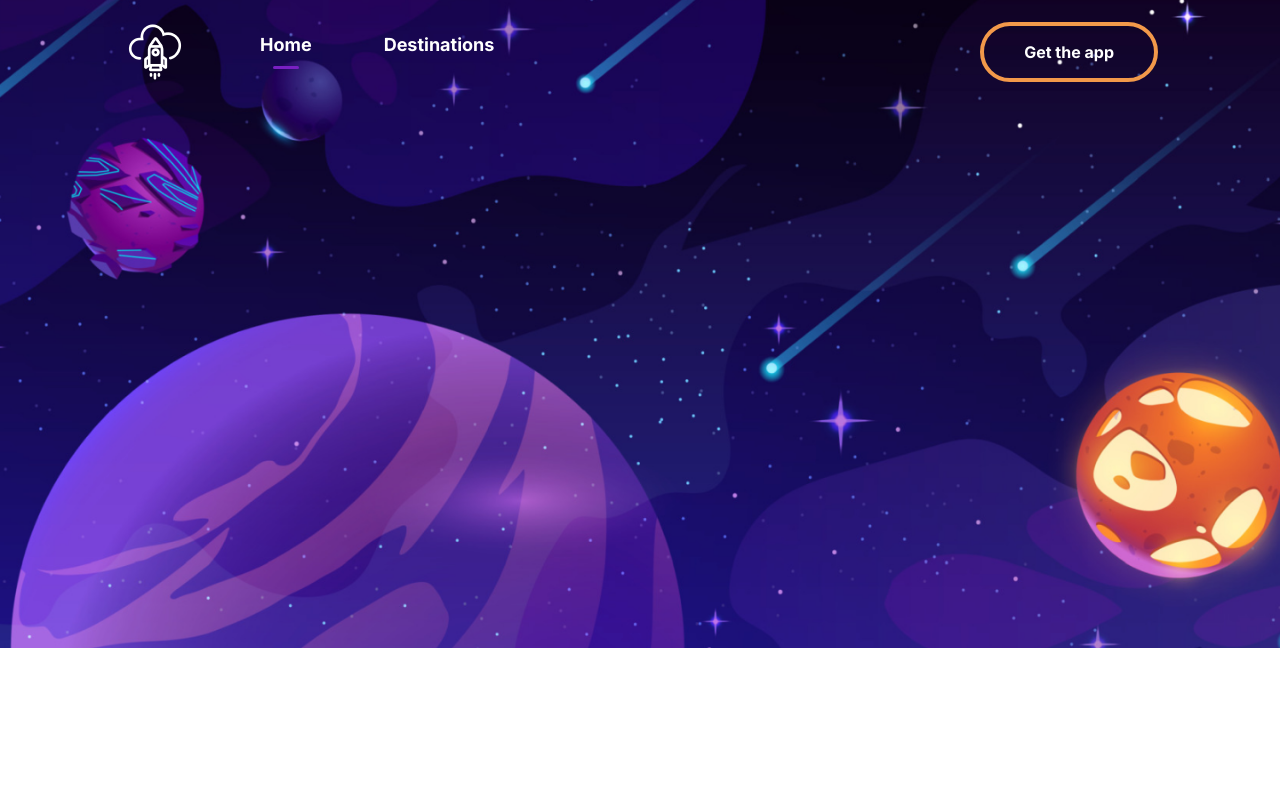
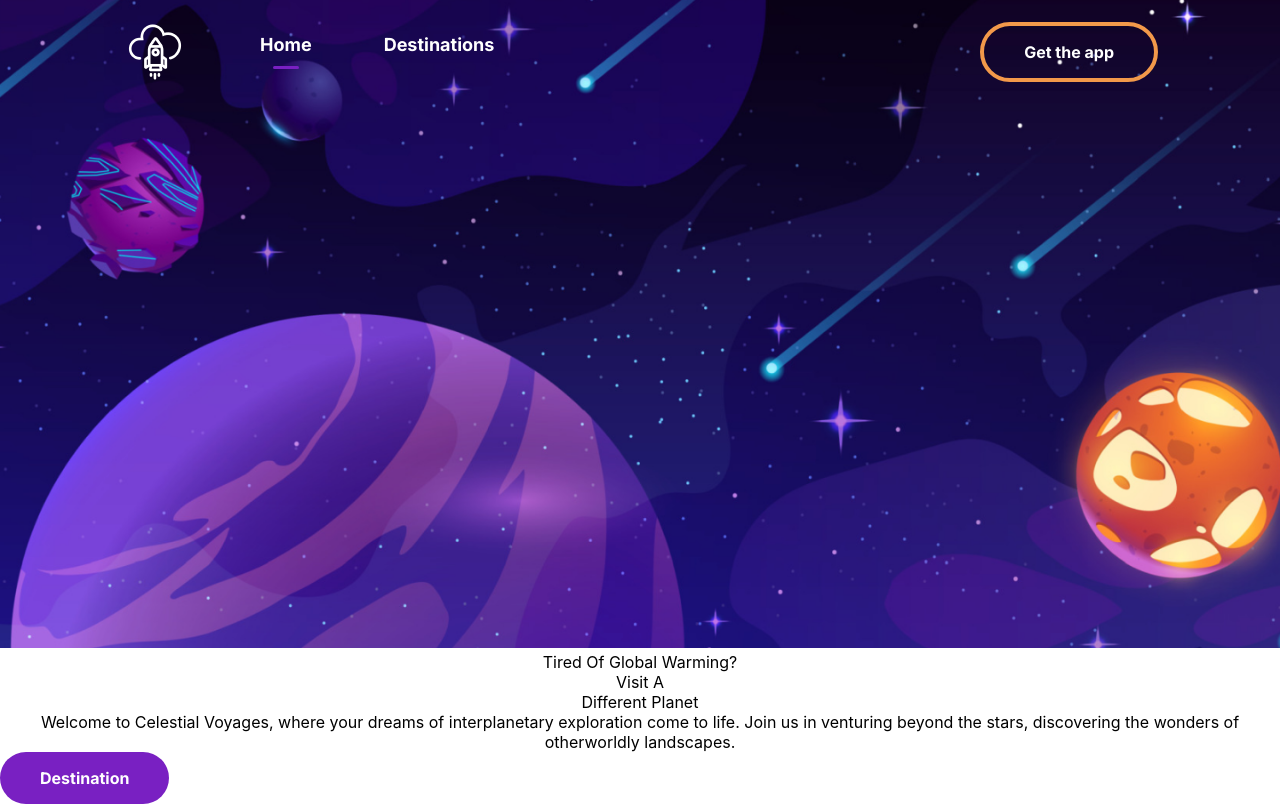
Before and after one commit to eddiesosera/dvt-term1-project, a React (Create React App) app: page / in a window 1280 px wide. Built offline with nearby package versions, Linux system fonts and the light colour scheme.

Commit message:
Hero Content Structure + Button Fill extra props

```diff
--- a/src/components/data-display/buttons/index.css
+++ b/src/components/data-display/buttons/index.css
@@ -3,4 +3,5 @@
     border-radius: 100px;
     font-family: Inter;
     font-weight: 700;
+    width: max-content;
 }
--- a/src/components/data-display/buttons/index.js
+++ b/src/components/data-display/buttons/index.js
@@ -13,12 +13,13 @@ export const ButtonOutline = ({ borderColor, borderWith, textColor, fontSize, ch
     )
 }
 
-export const ButtonFill = ({ backgroundColor, textColor, fontSize, children }) => {
+export const ButtonFill = ({ backgroundColor, textColor, fontSize, width, children }) => {
     return (
         <div className='gg-button' style={{
             background: backgroundColor,
             color: textColor,
-            background: 'none', fontSize: `${fontSize}px`
+            fontSize: fontSize,
+            // width: width | 'max-content'
         }}>
             {children}
         </div>
--- a/src/pages/home/sections/hero/index.js
+++ b/src/pages/home/sections/hero/index.js
@@ -1,11 +1,28 @@
 import React from 'react';
 import './index.css';
 import heroBackground from '../../../../assets/img/header_background.png';
+import { ButtonFill } from '../../../../components/data-display/buttons';
 
 export const HeroSection = () => {
     return (
-        <div >
+        <div className='hero-section'>
             <img className='hero-background-img' src={heroBackground} alt='Background' />
+            <div className='hero-content'>
+                <div className='hero-content-top'>
+                    Tired Of Global Warming?
+                </div>
+                <div className='hero-content-heading'>
+                    Visit A <br />Different Planet
+                </div>
+                <div className='hero-content-description'>
+                    Welcome to Celestial Voyages, where your dreams of interplanetary exploration come to life. Join us in venturing beyond the stars, discovering the wonders of otherworldly landscapes.
+                </div>
+                <div className='hero-content-cta'>
+                    <ButtonFill backgroundColor='#7920C2' textColor='#FFFFFF' fontSize={16}>
+                        Destination
+                    </ButtonFill>
+                </div>
+            </div>
         </div>
     )
 }
```
